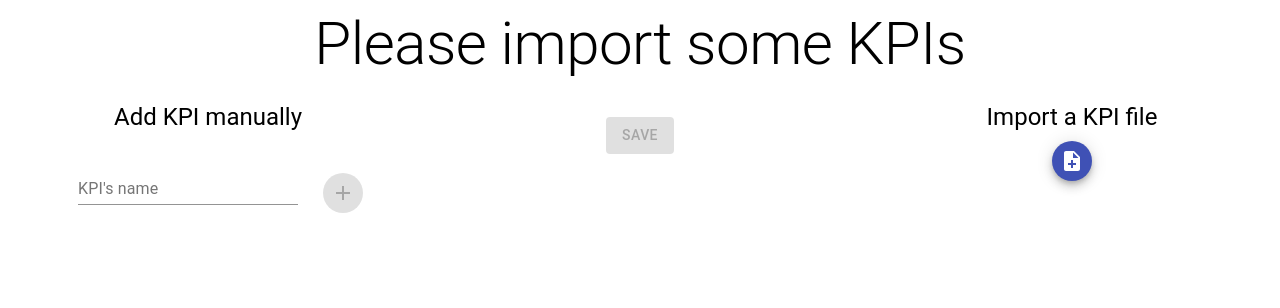
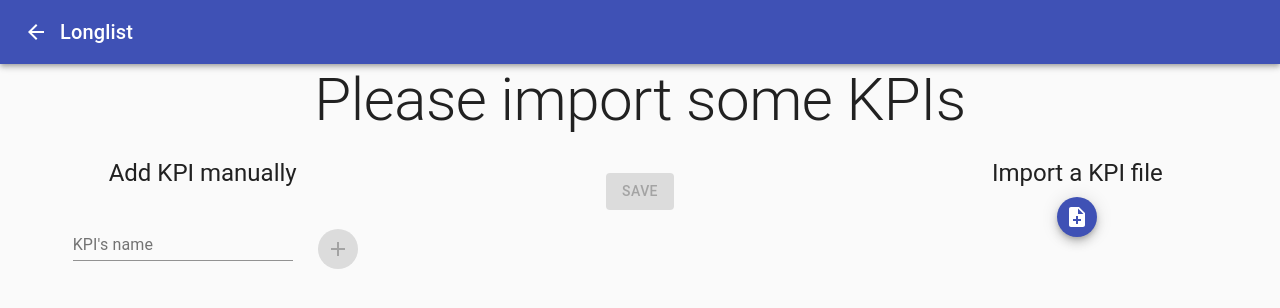
Before and after one commit to Haukain/ddbl-web-app, a React (Create React App) app in the folder source/client/: page /longlist in a window 1280 px wide. Shown: the top 308 px of the page. Built offline with nearby package versions, Linux system fonts and the light colour scheme.

Commit message:
Add new features
- App Bar (Header)
- Generalized Snackbars

```diff
--- a/source/client/src/components/App.js
+++ b/source/client/src/components/App.js
@@ -1,4 +1,5 @@
 import React from 'react';
+import CssBaseline from '@material-ui/core/CssBaseline';
 import SignUp from './SignUp';
 import SignIn from './SignIn';
 import HomePage from './HomePage';
@@ -10,6 +11,8 @@ import {
   Route
 } from "react-router-dom";
 import Longlist from './Longlist';
+import Snackbar from './Snackbar';
+import Header from './Header';
 
 class App extends React.Component {
 
@@ -17,13 +20,41 @@ class App extends React.Component {
     super(props);
 
     this.state = {
+      snackbars : [
+      ]
     }
+
+    this.handleSnackbarOpening = this.handleSnackbarOpening.bind(this);
+    this.handleSnackbarClosing = this.handleSnackbarClosing.bind(this);
+    this.generateSnackbars = this.generateSnackbars.bind(this)
+  }
+
+  handleSnackbarOpening (msg,error) {
+    let snackbars = this.state.snackbars
+    snackbars.push({msg:msg,error:error})
+    this.setState({snackbars:snackbars})
+  }
+
+  handleSnackbarClosing (i) {
+    let snackbars = this.state.snackbars
+    snackbars.splice(i)
+    this.setState({snackbars:snackbars})
+  }
+
+  generateSnackbars() {
+    let snackbars = []
+    for(let [i,s] of this.state.snackbars.entries()){
+      snackbars.push(<Snackbar key={i} snack={s} handleClose={() => this.handleSnackbarClosing(i)}/>)
+    }
+    return snackbars
   }
 
   render() {
     return (
       <div className="App">
+        <CssBaseline />
         <Router>
+          <Header/>
           <Switch>
             <Route exact path="/">
               <HomePage/>
@@ -35,7 +66,7 @@ class App extends React.Component {
               <SignUp/>
             </Route>
             <Route exact path="/longlist">
-              <Longlist/>
+              <Longlist openSnackbar={this.handleSnackbarOpening}/>
             </Route>
             <Route exact path="/steps">
               <StepSelectionPage/>
@@ -45,6 +76,7 @@ class App extends React.Component {
             </Route>
           </Switch>
         </Router>
+        {this.generateSnackbars()}
       </div>
     );
   }
--- /dev/null
+++ b/source/client/src/components/Header.js
@@ -0,0 +1,27 @@
+import React from 'react';
+import {AppBar, Toolbar, IconButton, Typography} from '@material-ui/core';
+import ArrowBack from '@material-ui/icons/ArrowBack';
+import { withRouter } from "react-router-dom";
+
+function Header(props) {
+    let title = props.location.pathname.replace('/','')
+    let header = null
+    if(title){
+        title = title[0].toUpperCase() + title.slice(1)
+        header = (
+            <AppBar position="static">
+                <Toolbar>
+                    <IconButton edge="start" color="inherit" aria-label="menu" onClick={() => props.history.goBack()}>
+                        <ArrowBack />
+                    </IconButton>
+                    <Typography variant="h6">
+                        {title}
+                    </Typography>
+                </Toolbar>
+            </AppBar>
+        )
+    }
+    return header
+}
+
+export default withRouter(Header)
--- a/source/client/src/components/HomePage.js
+++ b/source/client/src/components/HomePage.js
@@ -1,6 +1,5 @@
 import React from 'react';
 import Button from '@material-ui/core/Button';
-import CssBaseline from '@material-ui/core/CssBaseline';
 import Grid from '@material-ui/core/Grid';
 import { makeStyles } from '@material-ui/core/styles';
 import Container from '@material-ui/core/Container';
@@ -22,7 +21,6 @@ export default function SignIn(props) {
 
   return (
     <Container component="main" maxWidth="xs">
-    <CssBaseline />
     <Grid container>
           <Grid item xs>
               <Button
--- a/source/client/src/components/Longlist.js
+++ b/source/client/src/components/Longlist.js
@@ -1,16 +1,12 @@
 import React from 'react';
-import { makeStyles } from '@material-ui/core/styles';
 import Container from '@material-ui/core/Container';
 import LonglistBoard from './LonglistBoard'
-
-const useStyles = makeStyles(theme => ({
-}));
 
 export default function Longlist(props) {
 
   return (
     <Container>
-        <LonglistBoard/>
+        <LonglistBoard openSnackbar={props.openSnackbar}/>
     </Container>
   );
 }
--- a/source/client/src/components/LonglistBoard.js
+++ b/source/client/src/components/LonglistBoard.js
@@ -5,7 +5,6 @@ import { Button } from '@material-ui/core';
 import update from 'immutability-helper';
 import LonglistXMLImport from './LonglistXMLImport';
 import LonglistManualImport from './LonglistManualImport'
-import Snackbar from './Snackbar'
 
 const styles = theme => ({
   listRoot : {
@@ -23,27 +22,17 @@ class LonglistBoard extends React.Component {
     super(props);
 
     this.state = {
-        kpiList : [],
-        snackbar : {
-          opened : false,
-          msg : "",
-          error : false
-        }
+        kpiList : []
     }
     this.handleChecked = this.handleChecked.bind(this);
     this.saveHandler = this.saveHandler.bind(this);
     this.importKpis = this.importKpis.bind(this);
     this.addKpis = this.addKpis.bind(this);
-    this.handleSnackbarClose = this.handleSnackbarClose.bind(this);
   }
 
   handleChecked (id) {
     let currentState = this.state.kpiList[id].isChecked
     this.setState({kpiList : update(this.state.kpiList, {[id]: {isChecked: {$set: !currentState}}})});
-  }
-
-  handleSnackbarClose () {
-    this.setState({snackbar:{opened:false,msg:"",error:false}})
   }
 
   generateKpiList() {
@@ -87,12 +76,12 @@ class LonglistBoard extends React.Component {
       return response.json();
     }).then((data) => {
       if(data.success){
-        this.setState({snackbar:{opened:true,msg:`${data.success.length} KPI(s) have been saved`,error:false}})
+        this.props.openSnackbar(`${data.success.length} KPI(s) have been saved`,false)
         this.setState({kpiList:[]})
       }
       else {
         console.error(data.error)
-        this.setState({snackbar:{opened:true,msg:"An error ocurred while saving the KPIs",error:true}})
+        this.props.openSnackbar("An error ocurred while saving the KPIs",true)
       }
     })
   }
@@ -126,13 +115,12 @@ class LonglistBoard extends React.Component {
                         {this.generateKpiList()}
                     </List>
                     <Button variant='contained' disabled={this.state.kpiList.length===0} color='primary' onClick={this.saveHandler}>save</Button>
-                    <Snackbar snack={this.state.snackbar} handleClose={this.handleSnackbarClose}></Snackbar>
                 </Grid>
                 <Grid item xs={4}>
                     <Typography variant='h5' gutterBottom>
                         {'Import a KPI file'}
                     </Typography>
-                    <LonglistXMLImport importKpis={this.importKpis}/>
+                    <LonglistXMLImport importKpis={this.importKpis} openSnackbar={this.props.openSnackbar}/>
                 </Grid>
             </Grid>
         </div>
--- a/source/client/src/components/LonglistXMLImport.js
+++ b/source/client/src/components/LonglistXMLImport.js
@@ -1,11 +1,7 @@
 import React from 'react';
 import Parser from 'xml2js';
-import { withStyles } from '@material-ui/styles';
 import Fab from '@material-ui/core/Fab';
 import NoteAddIcon from '@material-ui/icons/NoteAdd';
-
-const styles = theme => ({
-});
 
 class LonglistXMLImport extends React.Component {
   constructor(props) {
@@ -35,9 +31,10 @@ class LonglistXMLImport extends React.Component {
           }
           this.props.importKpis(kpiList)
       }
-      else throw 'No text field in the report';
+      else throw new Error('No text field in the report')
     }
     catch(error){
+      this.props.openSnackbar("Error while extracting the schema from the XML file",true)
       console.error(`Error while extracting the schema from the XML file. Please ensure than the imported XML file is a Visio report: ${error}`)
     }
   }
@@ -52,11 +49,12 @@ class LonglistXMLImport extends React.Component {
           })
       }
       reader.onerror = (evt) => {
-        throw evt
+        throw new Error('FileReader error')
       }
     }
     catch(error){
-      console.error(`Error while reading the file: ${error}`);
+      this.props.openSnackbar("Error while reading the imported file",true)
+      console.error(`Error while reading the imported file: ${error}`);
     }
   }
 
@@ -82,4 +80,4 @@ class LonglistXMLImport extends React.Component {
   }
 }
 
-export default withStyles(styles)(LonglistXMLImport);
+export default (LonglistXMLImport);
--- a/source/client/src/components/SignIn.js
+++ b/source/client/src/components/SignIn.js
@@ -1,7 +1,6 @@
 import React from 'react';
 import Avatar from '@material-ui/core/Avatar';
 import Button from '@material-ui/core/Button';
-import CssBaseline from '@material-ui/core/CssBaseline';
 import TextField from '@material-ui/core/TextField';
 import FormControlLabel from '@material-ui/core/FormControlLabel';
 import Checkbox from '@material-ui/core/Checkbox';
@@ -57,7 +56,6 @@ export default function SignIn(props) {
 
   return (
     <Container component="main" maxWidth="xs">
-      <CssBaseline />
       <div className={classes.paper}>
         <Avatar className={classes.avatar}>
           <LockOutlinedIcon />
--- a/source/client/src/components/SignUp.js
+++ b/source/client/src/components/SignUp.js
@@ -1,7 +1,6 @@
 import React from 'react';
 import Avatar from '@material-ui/core/Avatar';
 import Button from '@material-ui/core/Button';
-import CssBaseline from '@material-ui/core/CssBaseline';
 import TextField from '@material-ui/core/TextField';
 import FormControlLabel from '@material-ui/core/FormControlLabel';
 import Checkbox from '@material-ui/core/Checkbox';
@@ -57,7 +56,6 @@ export default function SignUp(props) {
 
   return (
     <Container component="main" maxWidth="xs">
-      <CssBaseline />
       <div className={classes.paper}>
         <Avatar className={classes.avatar}>
           <LockOutlinedIcon />
--- a/source/client/src/components/Snackbar.js
+++ b/source/client/src/components/Snackbar.js
@@ -1,19 +1,19 @@
 import React from 'react';
-import { makeStyles, Theme, createStyles } from '@material-ui/core/styles';
+import { makeStyles, createStyles } from '@material-ui/core/styles';
 import Snackbar from '@material-ui/core/Snackbar';
 import SnackbarContent from '@material-ui/core/SnackbarContent';
 import IconButton from '@material-ui/core/IconButton';
 import CloseIcon from '@material-ui/icons/Close';
-import deepOrange from '@material-ui/core/colors/deepOrange';
+import red from '@material-ui/core/colors/red';
 import clsx from 'clsx';
 
-const useStyles = makeStyles((theme: Theme) =>
+const useStyles = makeStyles((theme) =>
   createStyles({
     close: {
       padding: theme.spacing(0.5),
     },
     error: {
-        backgroundColor: deepOrange[700],
+        backgroundColor: red[700],
     },
   }),
 );
@@ -21,7 +21,7 @@ const useStyles = makeStyles((theme: Theme) =>
 export default function SimpleSnackbar(props) {
   const classes = useStyles();
 
-  const handleClose = (event: React.SyntheticEvent | React.MouseEvent, reason?: string) => {
+  const handleClose = (event, reason) => {
     if (reason === 'clickaway') {
       return;
     }
@@ -36,7 +36,7 @@ export default function SimpleSnackbar(props) {
           vertical: 'bottom',
           horizontal: 'center',
         }}
-        open={props.snack.opened}
+        open={true}
         autoHideDuration={5000}
         onClose={handleClose}
       >
```
